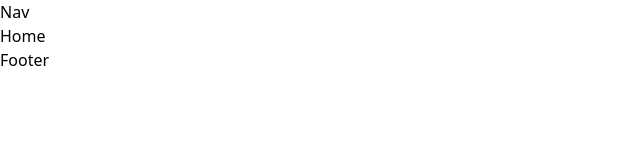
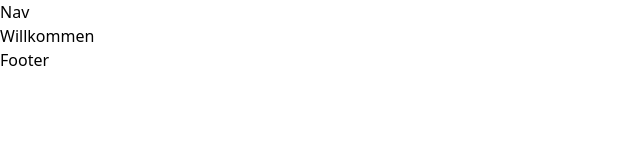
Before and after one commit to pirana3/my-website-part-2, a React (Vite) app in the folder frontend/: page / in a window 1280 px wide. Shown: the top 160 px of the page, without its empty margins (0-640 px from the left). Built offline with nearby package versions, Linux system fonts and the light colour scheme.

Commit message:
this is for the welcome feature

```diff
--- a/frontend/src/components/Nav.tsx
+++ b/frontend/src/components/Nav.tsx
@@ -2,7 +2,7 @@ import React from 'react'
 
 const Nav = () => {
   return (
-    <div className= 'bg-white'>Nav</div>
+    <div className= ''>Nav</div>
   )
 }
 
--- a/frontend/src/pages/Home.tsx
+++ b/frontend/src/pages/Home.tsx
@@ -1,8 +1,39 @@
 import React from 'react'
+import { useState, useEffect, useCallback } from 'react'
 
 const Home = () => {
+
+  const welcome = [
+    'Welcome', 'Bienvenido', 'Bonjour', 'Willkommen', 'Benvenuto', 'Välkommen', 'ようこそ', '欢迎'
+  ]
+
+  function myComponent(){
+    const [newName, setnewName] = useState("");
+
+    const shuffle = useCallback(() => {
+      const index = Math.floor(Math.random() * welcome.length);
+      setnewName(welcome[index]);
+    }, []);
+
+    useEffect(()  => {
+      const intervalID = setInterval(shuffle, 5000);
+      return () => clearInterval(intervalID);
+    }, [shuffle])
+
+    return(
+      <text>{newName}</text>
+    )
+
+  }
+
+
+
   return (
-    <div>Home</div>
+    <div>
+      <h1>
+        {myComponent()}
+         </h1>
+    </div>
   )
 }
 
```
